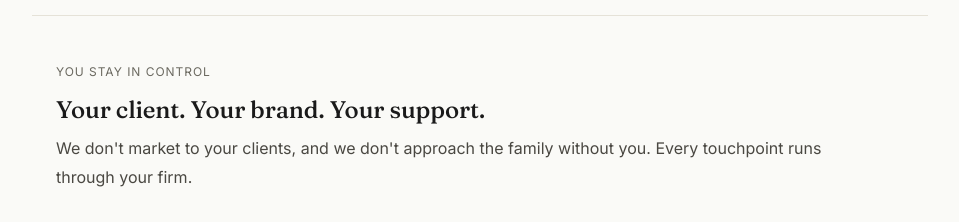
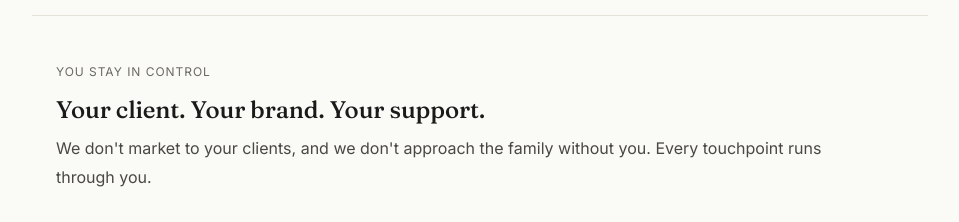
Before and after one commit to edwardk96/uponwillow, a Next.js app: page / in a window 1280 px wide. Shown: the part 1740-1962 px from the top of the page, without its empty margins (160-1119 px from the left). Built offline with nearby package versions, Linux system fonts and the light colour scheme; no server answers.

Commit message:
updated control

```diff
--- a/src/components/sections/control.tsx
+++ b/src/components/sections/control.tsx
@@ -1,4 +1,3 @@
-import { controlContent } from "@/content/control";
 import { Eyebrow } from "@/components/ui/eyebrow";
 
 export function Control() {
@@ -7,24 +6,39 @@ export function Control() {
       id="control"
       className="px-6 py-12 border-b-[0.5px] border-divider"
     >
-      <Eyebrow>{controlContent.eyebrow}</Eyebrow>
+      <Eyebrow>You stay in control</Eyebrow>
       <h2 className="font-serif text-2xl font-medium tracking-[-0.005em] mb-2">
-        {controlContent.headline}
+        Your client. Your brand. Your support.
       </h2>
       <p className="text-3.5 text-secondary leading-[1.8] mb-8 max-w-3xl">
-        {controlContent.subhead}
+        We don&apos;t market to your clients, and we don&apos;t approach the family
+        without you. Every touchpoint runs through you.
       </p>
 
       <div className="grid grid-cols-1 md:grid-cols-3 gap-3">
-        {controlContent.items.map((item) => (
-          <div
-            key={item.title}
-            className="p-4 bg-card border-[0.5px] border-divider rounded-md"
-          >
-            <h3 className="text-sm font-medium mb-1.5">{item.title}</h3>
-            <p className="text-xs text-tertiary leading-[1.8]">{item.body}</p>
-          </div>
-        ))}
+        <div className="p-4 bg-card border-[0.5px] border-divider rounded-md">
+          <h3 className="text-sm font-medium mb-1.5">You initiate everything</h3>
+          <p className="text-xs text-tertiary leading-[1.8]">
+            Willow only activates when you confirm the death, any invites are
+            sent under your firm&apos;s name.
+          </p>
+        </div>
+
+        <div className="p-4 bg-card border-[0.5px] border-divider rounded-md">
+          <h3 className="text-sm font-medium mb-1.5">White-label option</h3>
+          <p className="text-xs text-tertiary leading-[1.8]">
+            Co-branded or fully white-labelled. Your logo, your contact
+            details, your support for the family.
+          </p>
+        </div>
+
+        <div className="p-4 bg-card border-[0.5px] border-divider rounded-md">
+          <h3 className="text-sm font-medium mb-1.5">No cross-sell</h3>
+          <p className="text-xs text-tertiary leading-[1.8]">
+            We will never market other financial services or third parties to
+            your clients or their beneficiaries.
+          </p>
+        </div>
       </div>
     </section>
   );
--- a/src/content/control.ts
+++ /dev/null
@@ -1,23 +0,0 @@
-export const controlContent = {
-  eyebrow: "You stay in control",
-  headline: "Your client. Your brand. Your support.",
-  subhead:
-    "We don't market to your clients, and we don't approach the family without you. Every touchpoint runs through your firm.",
-  items: [
-    {
-      title: "You initiate everything",
-      body:
-        "Willow only activates when you confirm the death, any invites are sent under your firm's name.",
-    },
-    {
-      title: "White-label option",
-      body:
-        "Co-branded or fully white-labelled. Your logo, your contact details, your support for the family.",
-    },
-    {
-      title: "No cross-sell",
-      body:
-        "We will never market other financial services or third parties to your clients or their beneficiaries.",
-    },
-  ],
-} as const;
--- a/src/content/journey.ts
+++ /dev/null
@@ -1,34 +0,0 @@
-export const journeyContent = {
-  eyebrow: "The client journey",
-  headline: "One relationship, before and after.",
-  subhead:
-    "You introduce both products. Your client uses one. Their family uses the other. You stay at the centre of both.",
-  cards: [
-    {
-      product: "vault" as const,
-      tag: "During life · Upon Vault",
-      title: "A secure record of everything that matters",
-      timing: "Set up at onboarding or annual review",
-      description:
-        "An end-to-end encrypted vault your client uses to hold everything their family will need: passwords, account lists, crypto holdings, instructions, key documents. You can guide setup or leave it to them.",
-      bullets: [
-        "A digital safe that complements the will and saves families hours hunting lost accounts",
-        "End-to-end encrypted on your client's device, not even Upon can read what's inside",
-        "The vault key is split between beneficiaries, several must come together after death to open it",
-      ],
-    },
-    {
-      product: "willow" as const,
-      tag: "After death · Willow",
-      title: "A clear path through 'death admin'",
-      timing: "Activated by you when notified of the death",
-      description:
-        "Data can be ported directly into Willow, giving the family a personalised checklist of every account closure required. Willow can handle the calls and forms, and guide them through key steps.",
-      bullets: [
-        "Ensure relevance from day one, building trust with beneficiaries during a sensitive time",
-        "You appear throughout as the key contact and trusted adviser",
-        "For firms already doing this informally, Willow can save you hours of filling in forms",
-      ],
-    },
-  ],
-} as const;
```
